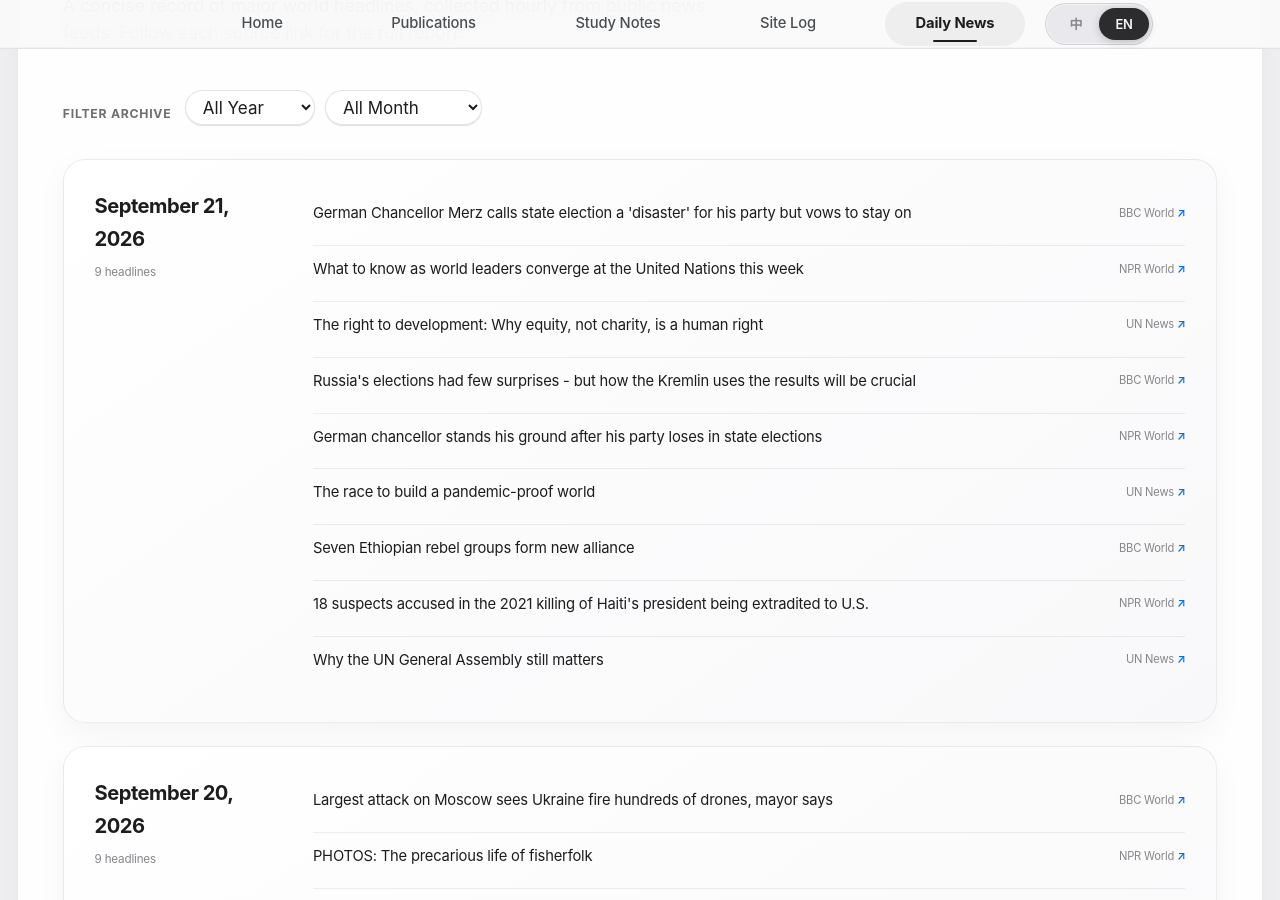
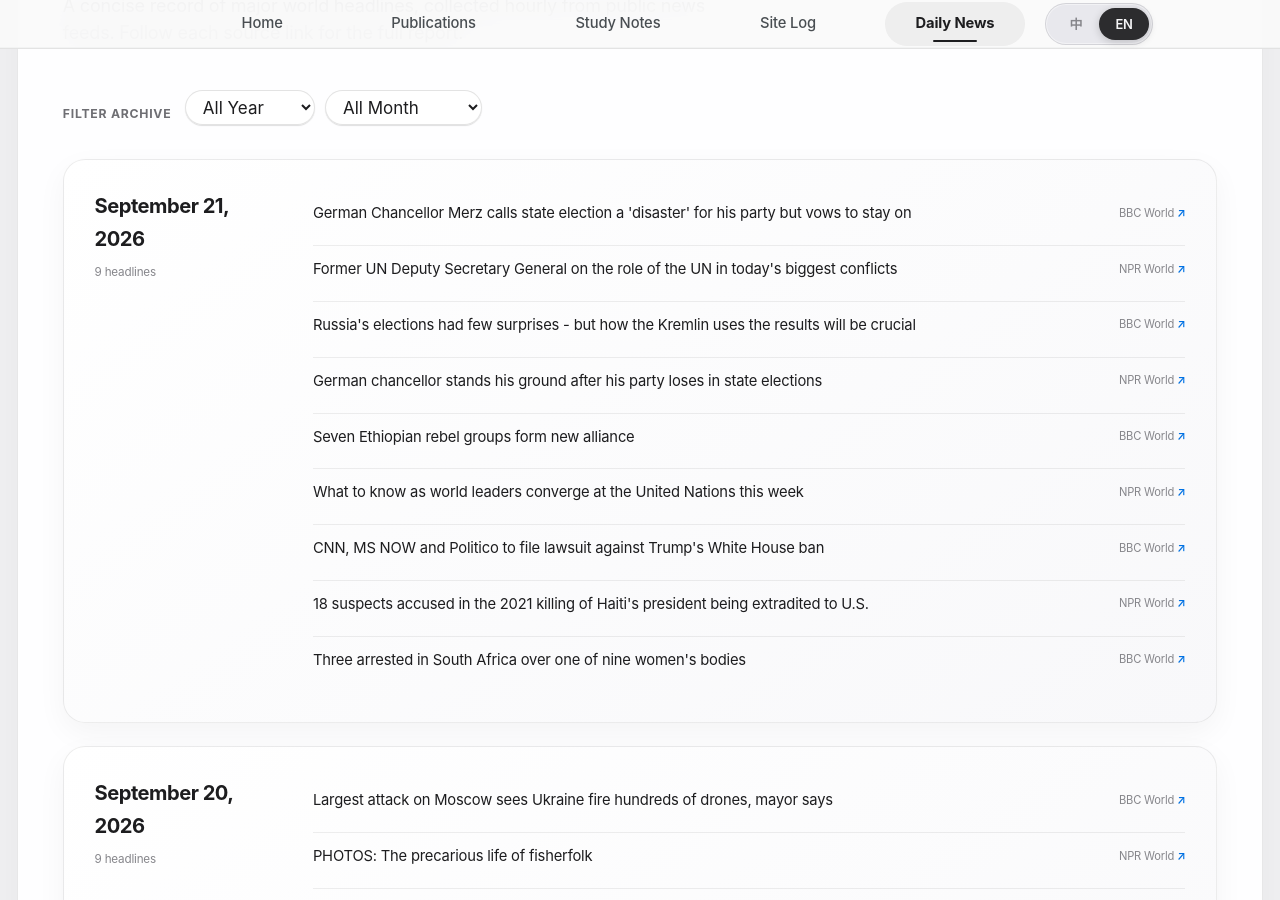
Before and after one commit to HaoxiangLuo/HaoxiangLuo.github.io, a Jekyll site: the page built from _pages/daily-news.html, in a window 1280 px wide and 900 px high, scrolled down 241 px. Built offline with Jekyll 4.4.1, drawn with Linux system fonts in a browser that asks for light colours; a style sheet for code colours, icons or effects is not loaded.

Commit message:
Update daily news 2026-09-21

```diff
--- a/_data/daily_news.json
+++ b/_data/daily_news.json
@@ -1,5 +1,5 @@
 {
-  "updated_at": "2026-09-21T18:24:54+08:00",
+  "updated_at": "2026-09-21T19:24:54+08:00",
   "days": [
     {
       "date": "2026-09-21",
@@ -11,16 +11,10 @@
           "title_zh": "德国总理默茨称州选举对其政党来说是一场“灾难”，但誓言继续留任"
         },
         {
-          "title": "What to know as world leaders converge at the United Nations this week",
+          "title": "Former UN Deputy Secretary General on the role of the UN in today's biggest conflicts",
           "source": "NPR World",
-          "url": "https://www.npr.org/2026/09/21/nx-s1-5971262/united-nations-general-assembly",
-          "title_zh": "世界领导人本周齐聚联合国，需要了解什么"
-        },
-        {
-          "title": "The right to development: Why equity, not charity, is a human right",
-          "source": "UN News",
-          "url": "https://news.un.org/feed/view/en/story/2026/09/1168367",
-          "title_zh": "发展权：为什么平等而非慈善才是人权"
+          "url": "https://www.npr.org/2026/09/21/nx-s1-5974141/former-un-deputy-secretary-general-on-the-role-of-the-un-in-todays-biggest-conflicts",
+          "title_zh": "联合国前副秘书长谈联合国在当今最大冲突中的作用"
         },
         {
           "title": "Russia's elections had few surprises - but how the Kremlin uses the results will be crucial",
@@ -35,16 +29,22 @@
           "title_zh": "德国总理在其政党在州选举中失利后坚持立场"
         },
         {
-          "title": "The race to build a pandemic-proof world",
-          "source": "UN News",
-          "url": "https://news.un.org/feed/view/en/story/2026/09/1168377",
-          "title_zh": "建立一个抵御大流行病的世界的竞赛"
-        },
-        {
           "title": "Seven Ethiopian rebel groups form new alliance",
           "source": "BBC World",
           "url": "https://www.bbc.co.uk/news/articles/ckp84pj8zpngo?at_medium=RSS&at_campaign=rss",
           "title_zh": "埃塞俄比亚七个叛乱组织组成新联盟"
+        },
+        {
+          "title": "What to know as world leaders converge at the United Nations this week",
+          "source": "NPR World",
+          "url": "https://www.npr.org/2026/09/21/nx-s1-5971262/united-nations-general-assembly",
+          "title_zh": "世界领导人本周齐聚联合国，需要了解什么"
+        },
+        {
+          "title": "CNN, MS NOW and Politico to file lawsuit against Trump's White House ban",
+          "source": "BBC World",
+          "url": "https://www.bbc.co.uk/news/articles/cm0e32rwvrryo?at_medium=RSS&at_campaign=rss",
+          "title_zh": "CNN、MS NOW 和 Politico 将针对特朗普的白宫禁令提起诉讼"
         },
         {
           "title": "18 suspects accused in the 2021 killing of Haiti's president being extradited to U.S.",
@@ -53,10 +53,10 @@
           "title_zh": "被控 2021 年杀害海地总统的 18 名嫌疑人被引渡到美国"
         },
         {
-          "title": "Why the UN General Assembly still matters",
-          "source": "UN News",
-          "url": "https://news.un.org/feed/view/en/story/2026/09/1168361",
-          "title_zh": "为什么联合国大会仍然重要"
+          "title": "Three arrested in South Africa over one of nine women's bodies",
+          "source": "BBC World",
+          "url": "https://www.bbc.co.uk/news/articles/c617j2x01epjo?at_medium=RSS&at_campaign=rss",
+          "title_zh": "三人因九名女性尸体中的一具在南非被捕"
         }
       ]
     },
```
